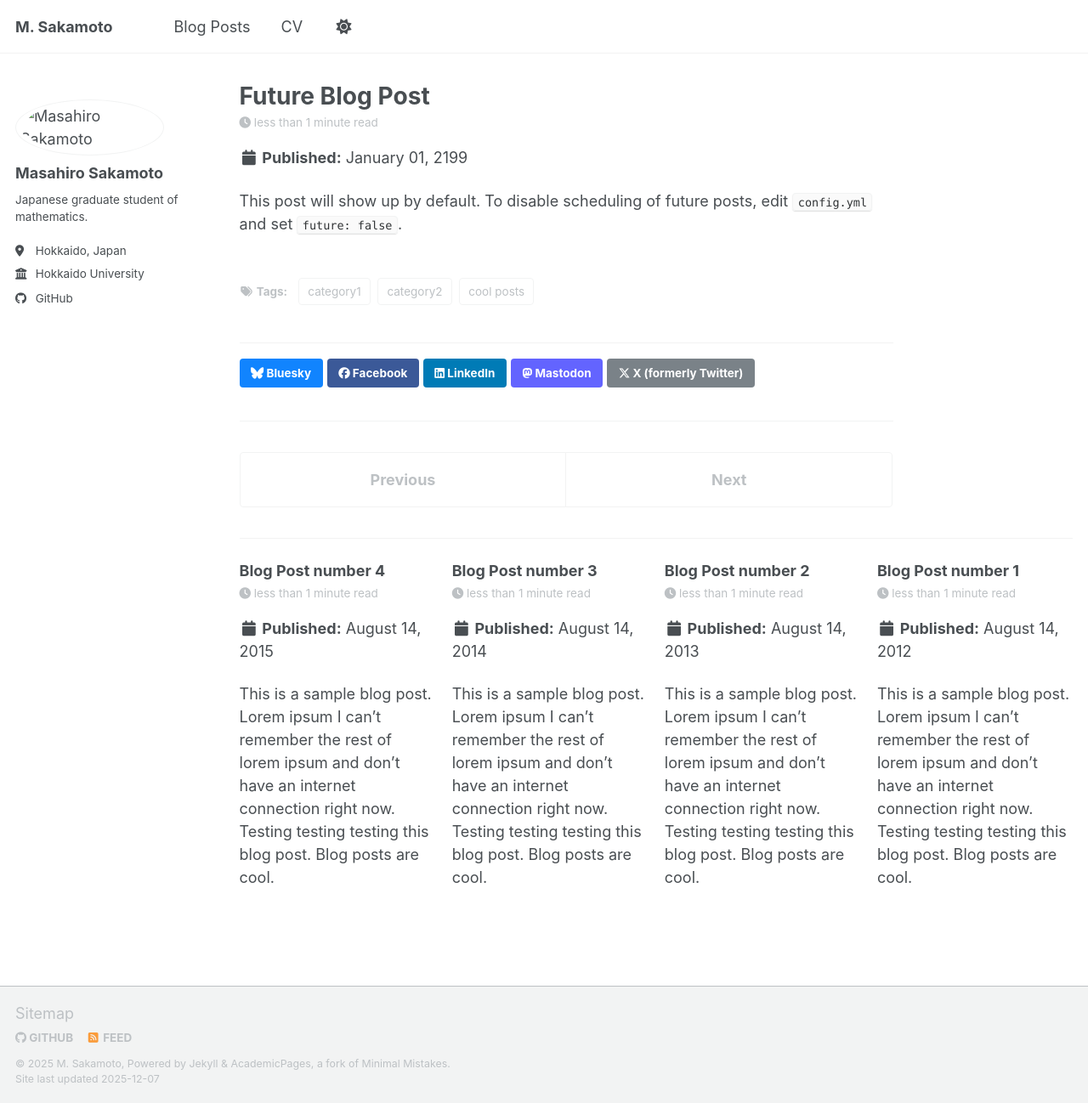
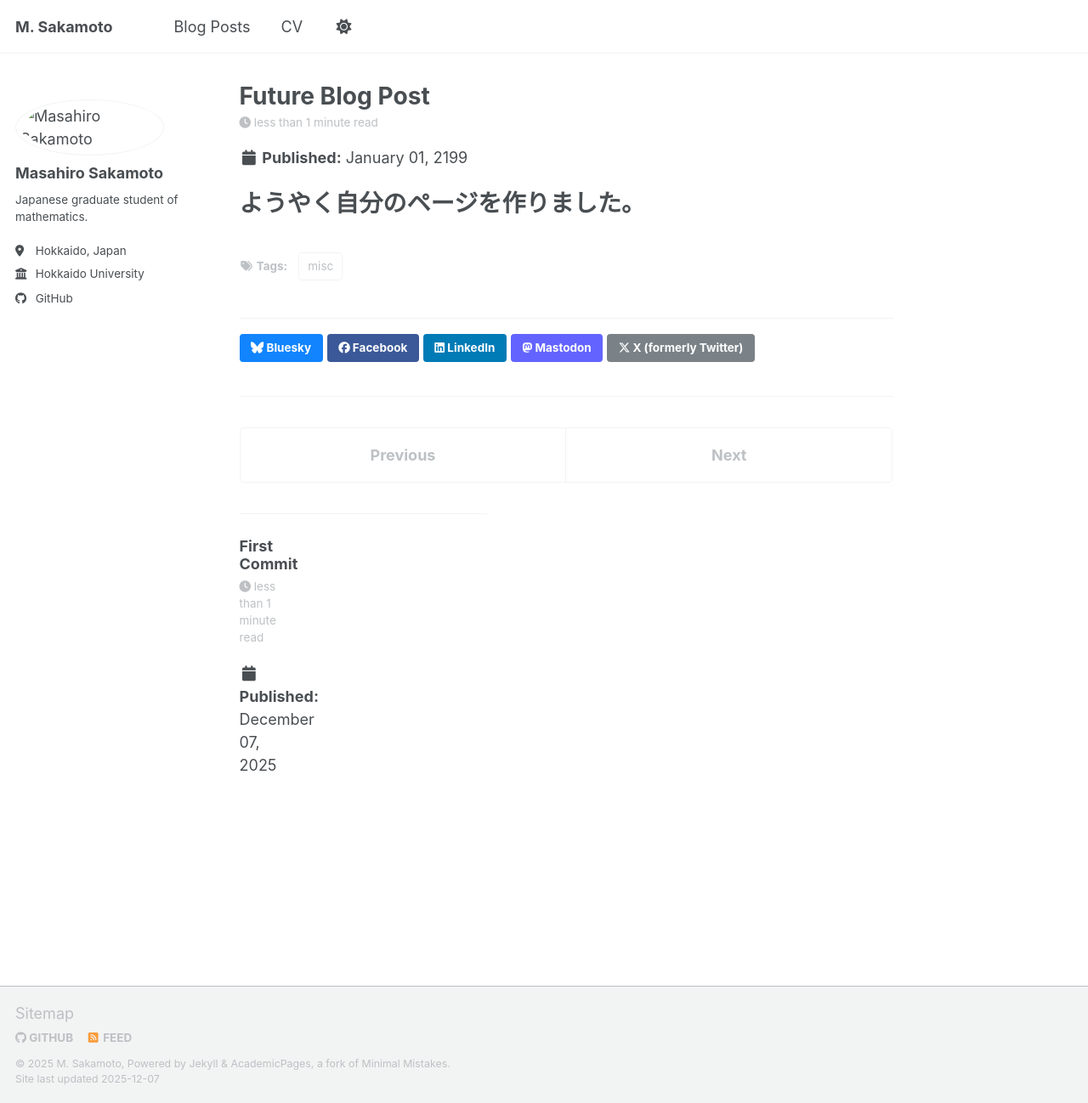
Before and after one commit to masa-moto/masa-moto.github.io, a Jekyll site: the page built from _posts/2199-01-01-future-post.md, in a window 1280 px wide and 1298 px high. Shown: the whole window at 85% size. Built offline with Jekyll 4.4.1, drawn with Linux system fonts in a browser that asks for light colours; a script bundle is joined from its source files by our own code; library files that are not in the unit come from our copies.

Commit message:
edit: edit file

```diff
--- a/_posts/2012-08-14-blog-post-1.md
+++ /dev/null
@@ -1,20 +0,0 @@
----
-title: 'Blog Post number 1'
-date: 2012-08-14
-permalink: /posts/2012/08/blog-post-1/
-tags:
-  - cool posts
-  - category1
-  - category2
----
-
-This is a sample blog post. Lorem ipsum I can't remember the rest of lorem ipsum and don't have an internet connection right now. Testing testing testing this blog post. Blog posts are cool.
-
-Headings are cool
-======
-
-You can have many headings
-======
-
-Aren't headings cool?
-------
--- a/_posts/2013-08-14-blog-post-2.md
+++ /dev/null
@@ -1,20 +0,0 @@
----
-title: 'Blog Post number 2'
-date: 2013-08-14
-permalink: /posts/2013/08/blog-post-2/
-tags:
-  - cool posts
-  - category1
-  - category2
----
-
-This is a sample blog post. Lorem ipsum I can't remember the rest of lorem ipsum and don't have an internet connection right now. Testing testing testing this blog post. Blog posts are cool.
-
-Headings are cool
-======
-
-You can have many headings
-======
-
-Aren't headings cool?
-------
--- a/_posts/2014-08-14-blog-post-3.md
+++ /dev/null
@@ -1,20 +0,0 @@
----
-title: 'Blog Post number 3'
-date: 2014-08-14
-permalink: /posts/2014/08/blog-post-3/
-tags:
-  - cool posts
-  - category1
-  - category2
----
-
-This is a sample blog post. Lorem ipsum I can't remember the rest of lorem ipsum and don't have an internet connection right now. Testing testing testing this blog post. Blog posts are cool.
-
-Headings are cool
-======
-
-You can have many headings
-======
-
-Aren't headings cool?
-------
--- a/_posts/2199-01-01-future-post.md
+++ b/_posts/2199-01-01-future-post.md
@@ -1,11 +1,9 @@
 ---
 title: 'Future Blog Post'
 date: 2199-01-01
-permalink: /posts/2012/08/blog-post-4/
+permalink: /posts/2025/12/blog-post-1/
 tags:
-  - cool posts
-  - category1
-  - category2
+  - misc
 ---
 
-This post will show up by default. To disable scheduling of future posts, edit `config.yml` and set `future: false`.
+# ようやく自分のページを作りました。
```
Also changed, not shown: _posts/2015-08-14-blog-post-4.md (deleted, +0 -20 lines), _posts/2025-12-07-first-commit.md (added).
